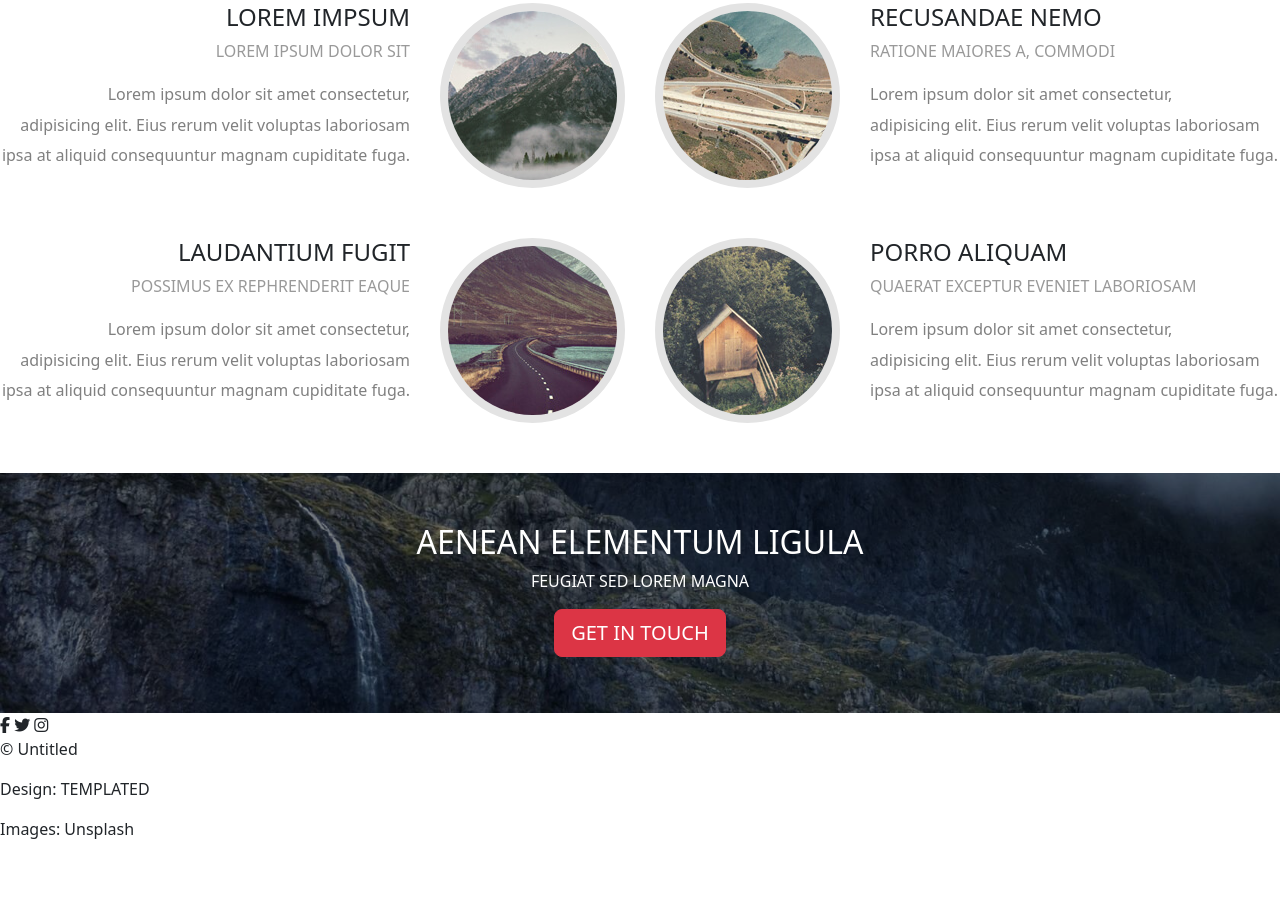
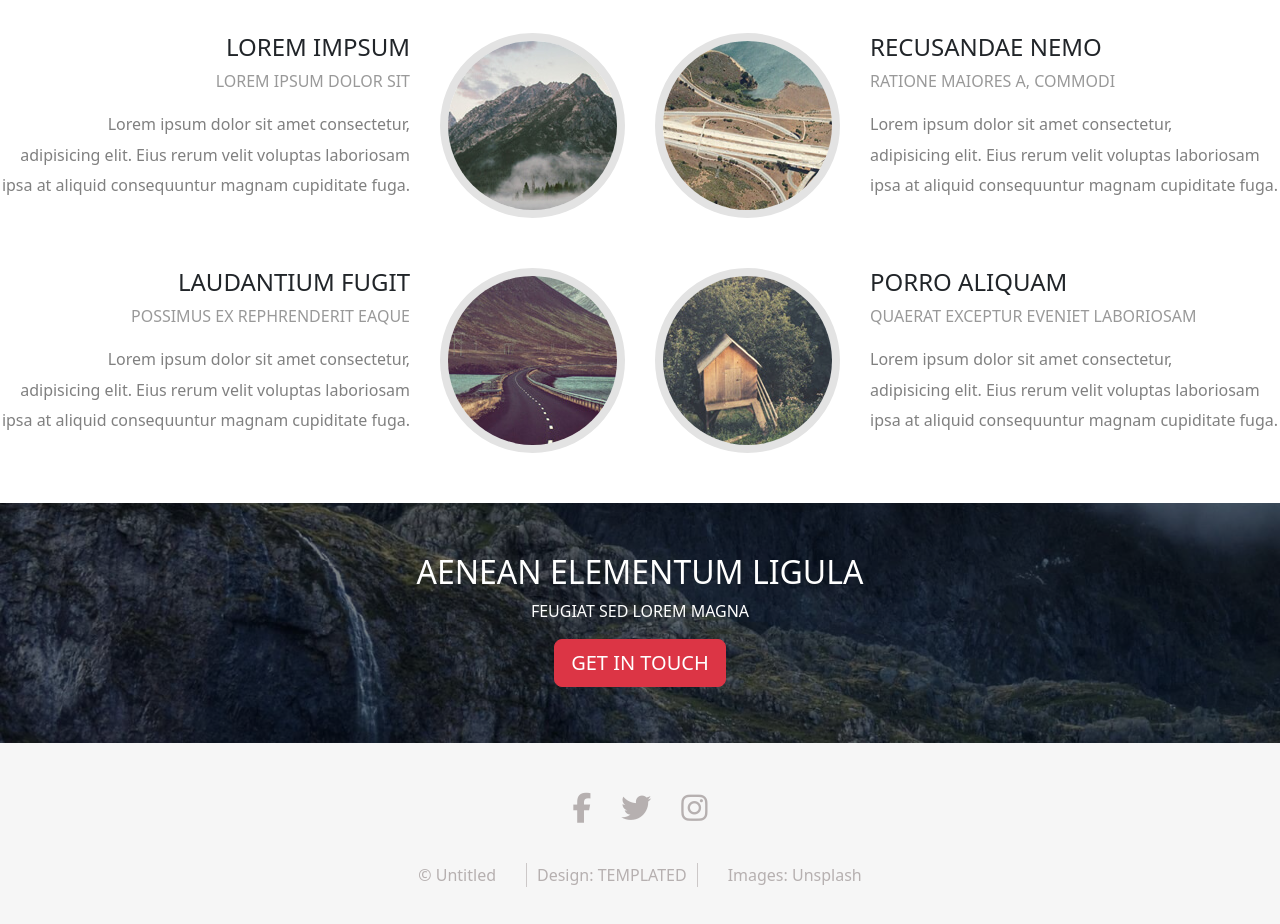
Before and after one commit to ArthurVRoost/Spatial, a website: page index.html in a window 1280 px wide. Shown: the part 2182-3106 px from the top of the page. Before the commit the page ends 3039 px from the top, so only its background shows below. Drawn offline with nearby package versions, Linux system fonts and the light colour scheme.

Commit message:
sass footer

```diff
--- a/index.html
+++ b/index.html
@@ -143,14 +143,14 @@
     <!-- FOOTER -->
 
     <footer>
-        <div>
+        <div class="footerDiv1">
             <i class="fa-brands fa-facebook-f"></i>
             <i class="fa-brands fa-twitter"></i>
             <i class="fa-brands fa-instagram"></i>
         </div>
-        <div>
+        <div class="footerDiv2">
             <p>	&copy; Untitled </p>
-            <p>Design: TEMPLATED</p>
+            <p class="footerBorder">Design: TEMPLATED</p>
             <p>Images: Unsplash</p>
         </div>
     </footer>
--- a/src/sass/partials/_base.sass
+++ b/src/sass/partials/_base.sass
@@ -95,6 +95,7 @@ header
         gap: 20px
         text-align: center
         font-weight: bold
+        padding-top: 30px
 
 .section3Div1
     margin-left: 15%
@@ -190,3 +191,22 @@ header
             text-align: center
             align-items: center
             padding-top: 50px
+
+footer
+    background-color: #F6F6F6
+    color: rgb(182, 176, 176)
+    padding: 50px
+    .footerDiv1
+        @include flex
+        align-items: center
+        font-size: 30px
+        gap: 30px
+        padding-bottom: 40px
+    .footerDiv2
+        @include flex
+        gap: 30px
+        .footerBorder
+            border-left: 1px solid rgba(182, 176, 176, 0.638)
+            border-right: 1px solid rgba(182, 176, 176, 0.638)
+            padding-left: 10px
+            padding-right: 10px
```
Also changed, not shown: public/styles/style.css, 1 other file.
